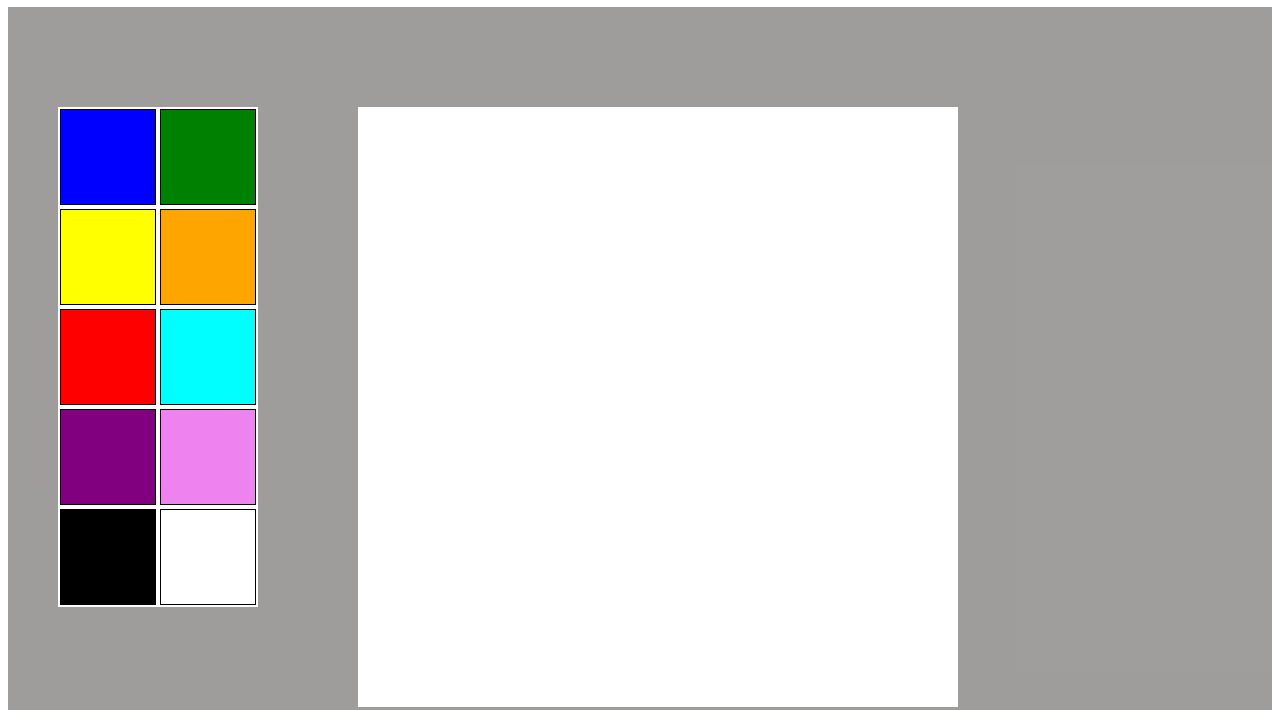
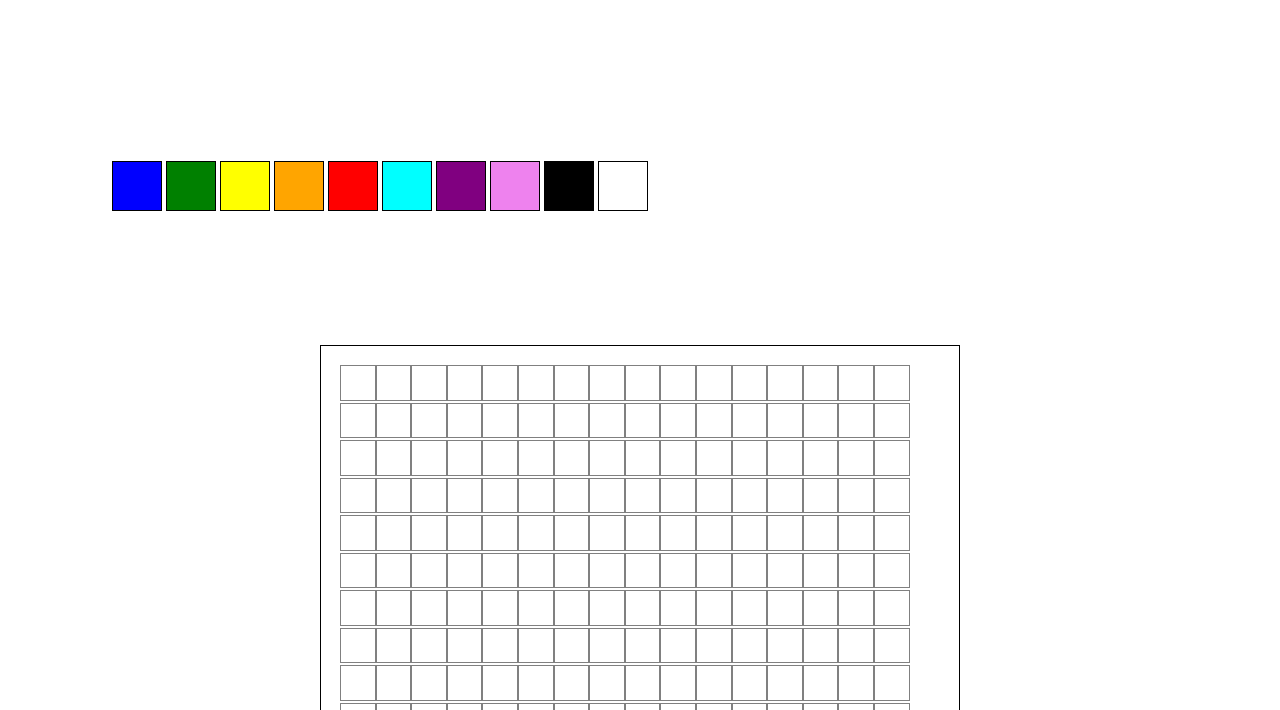
Before and after one commit to rishavdhungel/Etch-a-Sketch, a plain HTML site: page index.html in a window 1280 px wide. Shown: the part 90-800 px from the top of the page. Drawn offline with Linux system fonts and the light colour scheme.

Commit message:
feat(index.js): add

```diff
--- a/index.html
+++ b/index.html
@@ -10,18 +10,18 @@
     <h1 class="titleHead">Etch a Sketch</h1>
     <main>
         <div class="toolbar">
-            <div class="colorPalette blue"></div>
-            <div class="colorPalette green"></div>
-            <div class="colorPalette yellow"></div>
-            <div class="colorPalette orange"></div>
-            <div class="colorPalette red"></div>
-            <div class="colorPalette cyan"></div>
-            <div class="colorPalette purple"></div>
-            <div class="colorPalette violet"></div>
-            <div class="colorPalette black"></div>
-            <div class="colorPalette white"></div>
+            <div class="colorPalette" id="blue"></div>
+            <div class="colorPalette" id="green"></div>
+            <div class="colorPalette" id="yellow"></div>
+            <div class="colorPalette" id="orange"></div>
+            <div class="colorPalette" id="red"></div>
+            <div class="colorPalette" id="cyan"></div>
+            <div class="colorPalette" id="purple"></div>
+            <div class="colorPalette" id="violet"></div>
+            <div class="colorPalette" id="black"></div>
+            <div class="colorPalette" id="white"></div>
         </div>
-        <div id="canvasColor" class="canvas" onclick="changeColor()">
+        <div id="canvasColor" class="canvas">
 
         </div>
     </main>
--- a/index.js
+++ b/index.js
@@ -0,0 +1,38 @@
+//add event listner to every pallete
+const pallete = document.querySelectorAll(".colorPalette");
+const canvas = document.getElementById("canvasColor");
+const colorbox = document.createElement("div");
+document.addEventListener("DOMContentLoaded", addGrid());
+
+console.log(pallete);
+
+let selectedColor = "#ff0000"; // Example selected color
+
+pallete.forEach((item)=>{
+    item.addEventListener("click",(e)=>{
+        selectedColor = item.id;
+        console.log(item.id);
+    });
+});
+
+function addGrid() {
+    let counter = 0;
+    let gridNumber = 256;
+    while (counter < gridNumber) {
+        const colorbox = document.createElement("div");
+        colorbox.classList.add("gridCell");
+        canvas.appendChild(colorbox);
+        counter++;  // Increment the counter to avoid infinite loop
+    }
+}
+
+const gridCellGroup = document.querySelectorAll(".gridCell")
+
+gridCellGroup.forEach((gridItem)=>{
+    gridItem.addEventListener("mouseover",(e)=>{
+        gridItem.style.backgroundColor = selectedColor;  // Apply the selected color
+
+    });
+})
+
+// Correct event listener for when the document is fully loaded
--- a/styles.css
+++ b/styles.css
@@ -1,8 +1,10 @@
 main {
     display: flex;
-    height: 100vh;
-    background-color: rgba(54, 49, 48, 0.473);
-    justify-content:flex-start;
+    align-items: center;
+    flex-wrap: wrap;
+    justify-content: flex-start;
+    height: fit-content;
+    padding: 20px;
 }
 .titleHead{
     color: rgb(255, 255, 255);
@@ -15,57 +17,63 @@ main {
 }
 .toolbar{
     margin: 100px 50px;
-    height: 500px;
-    width: 200px;
+    height: fit-content;
     background-color: white;
     display: flex;
-    flex-wrap:wrap ;
+    flex-wrap:wrap;
+    align-items: center;
+    padding: 2em;
 }
 
 .colorPalette{
-    padding: 22px;
     border: 1px solid black;
-    width: 50px;
-    height: 50px;
+    width: 3em;
+    height:3em;
     margin: 2px;
 }
 
-.blue{
+.gridCell{
+    width: 2.1rem;
+    height: 2.1rem;
+    border: 1px solid gray;
+}
+
+#blue{
     background-color: blue;
 }
 
-.green {
+#green {
     background-color: green;
 }
 
-.yellow{
+#yellow{
     background-color: yellow;
 }
 
-.orange{
+#orange{
     background-color: orange;
 }
 
-.red{
+#red{
     background-color: red;
 }
 
-.cyan{
+#cyan{
     background-color: cyan;
 }
 
-.purple {
+#purple {
     background-color: purple;
 }
 
-.violet{
+#violet{
     background-color: violet;
 }
 
-.black{
+#black{
     background-color: black;
 }
-.white{
+#white{
     background-color: white;
 }
 #canvasColor{
@@ -74,7 +82,12 @@ main {
 }
 
 .canvas{
-    margin: 100px 50px;
+    padding: 1.2em;
+    height: 600px;
     width: 600px;
-    height: 600px;
+    margin: 0 auto;
+    display: flex;
+    flex-wrap: wrap;
+    border: 1px solid black;
+
 }
```
